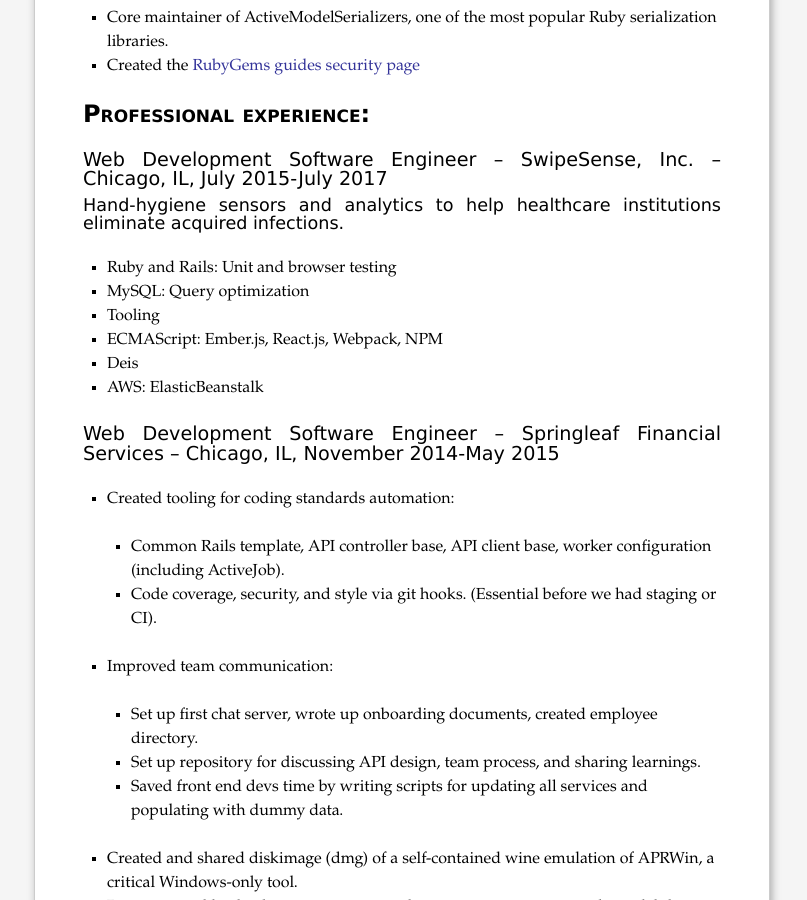
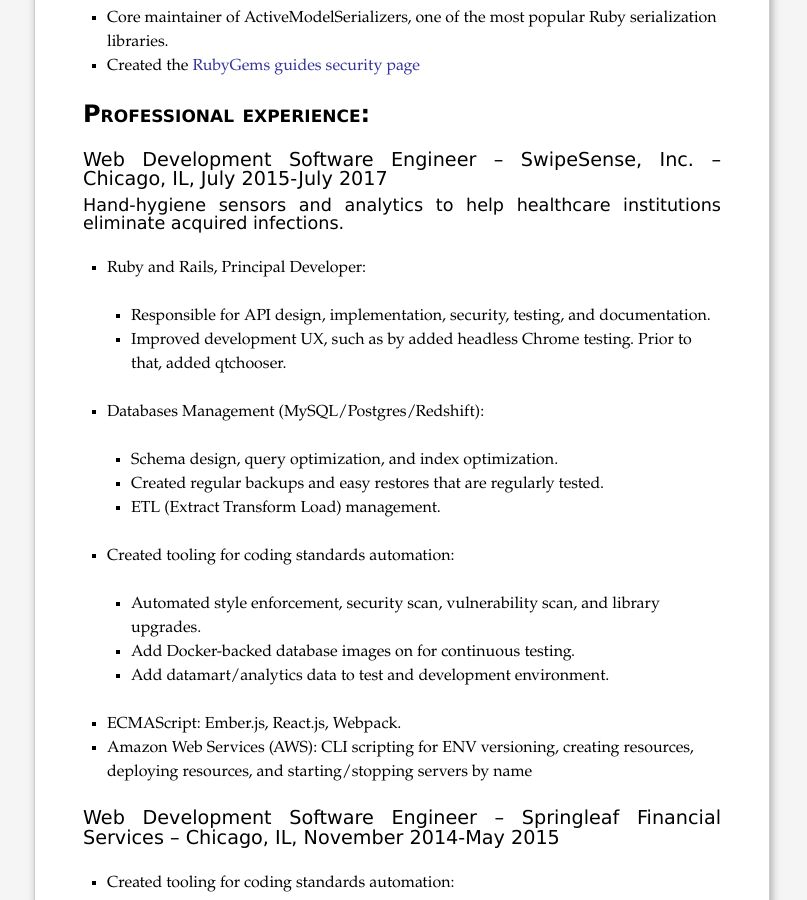
Before and after one commit to bf4/bf4.github.com, a Jekyll site: the page built from resume.md, in a window 1280 px wide and 900 px high, scrolled down 411 px. Shown: the whole window, without its empty margins (238-1045 px from the left). Built offline with Jekyll 4.4.1, drawn with Linux system fonts in a browser that asks for light colours.

Commit message:
First draft of updating swipesense section

```diff
--- a/resume.md
+++ b/resume.md
@@ -27,12 +27,19 @@
 
 #### Hand-hygiene sensors and analytics to help healthcare institutions eliminate acquired infections.
 
-- Ruby and Rails: Unit and browser testing
-- MySQL: Query optimization
-- Tooling
-- ECMAScript: Ember.js, React.js, Webpack, NPM
-- Deis
-- AWS: ElasticBeanstalk
+* Ruby and Rails, Principal Developer:
+  - Responsible for API design, implementation, security, testing, and documentation.
+  - Improved development UX, such as by added headless Chrome testing. Prior to that, added qtchooser.
+* Databases Management (MySQL/Postgres/Redshift):
+  - Schema design, query optimization, and index optimization.
+  - Created regular backups and easy restores that are regularly tested.
+  - ETL (Extract Transform Load) management.
+* Created tooling for coding standards automation:
+  - Automated style enforcement, security scan, vulnerability scan, and library upgrades.
+  - Add Docker-backed database images on for continuous testing.
+  - Add datamart/analytics data to test and development environment.
+* ECMAScript: Ember.js, React.js, Webpack.
+* Amazon Web Services (AWS): CLI scripting for ENV versioning, creating resources, deploying resources, and starting/stopping servers by name
 
 ### Web Development Software Engineer -- Springleaf Financial Services -- Chicago, IL, November 2014-May 2015
 
```
Also changed, not shown: 1 other file.
